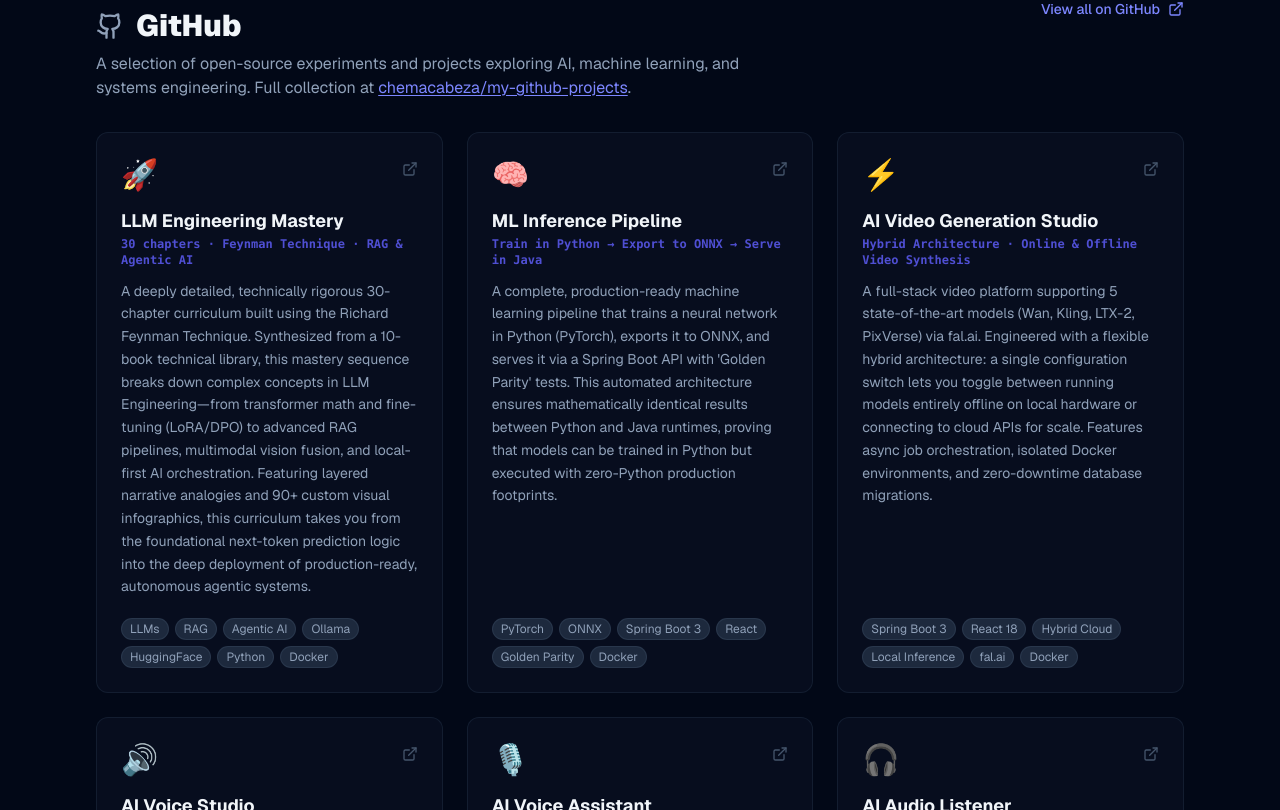
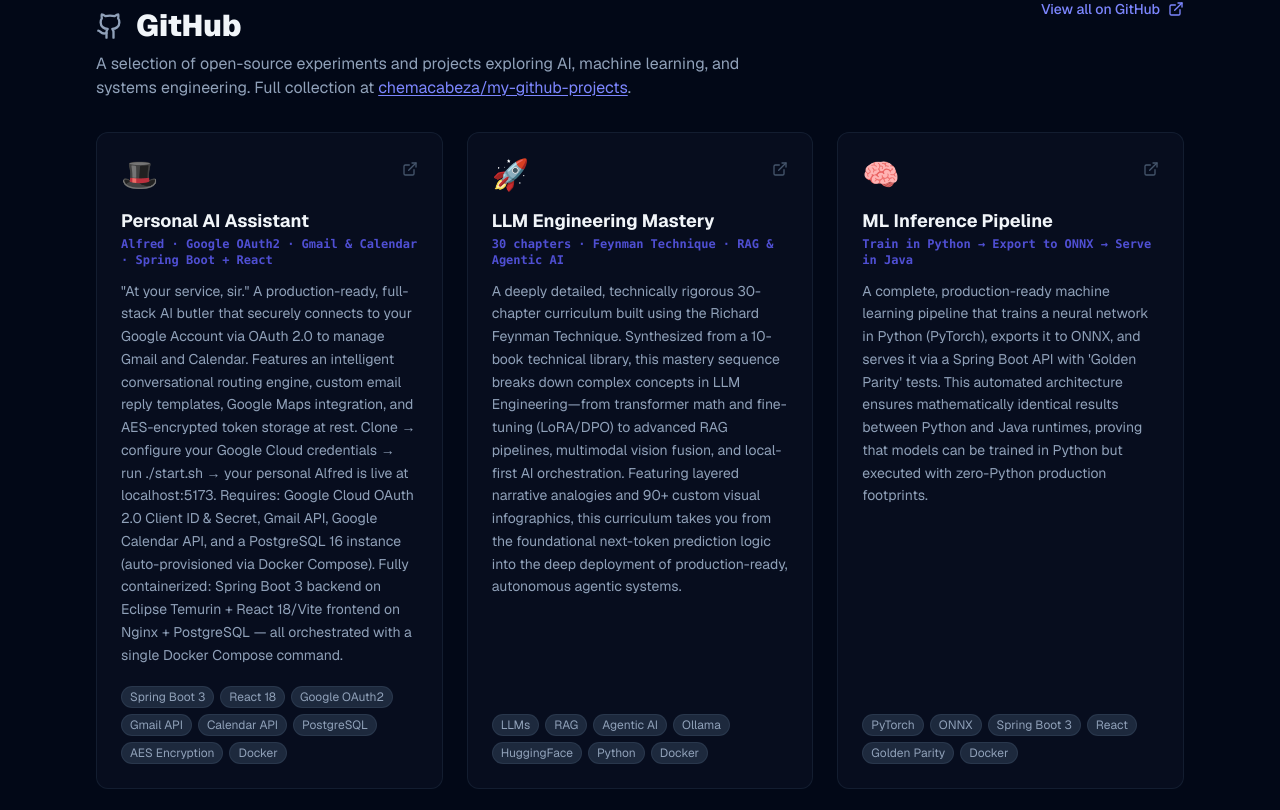
Before and after one commit to chemacabeza/chemacabeza-dev, a Next.js app: page /projects in a window 1280 px wide. Shown: the part 690-1500 px from the top of the page. Built offline with nearby package versions, Linux system fonts and the light colour scheme.

Commit message:
feat: add Personal AI Assistant (Alfred) project card with Google OAuth2 details

```diff
--- a/app/projects/page.tsx
+++ b/app/projects/page.tsx
@@ -14,6 +14,16 @@
 });
 
 const githubProjects = [
+    {
+        repo: "assistant-google",
+        url: "https://github.com/chemacabeza/assistant-google",
+        emoji: "🎩",
+        title: "Personal AI Assistant",
+        subtitle: "Alfred · Google OAuth2 · Gmail & Calendar · Spring Boot + React",
+        description:
+            "\"At your service, sir.\" A production-ready, full-stack AI butler that securely connects to your Google Account via OAuth 2.0 to manage Gmail and Calendar. Features an intelligent conversational routing engine, custom email reply templates, Google Maps integration, and AES-encrypted token storage at rest. Clone → configure your Google Cloud credentials → run ./start.sh → your personal Alfred is live at localhost:5173. Requires: Google Cloud OAuth 2.0 Client ID & Secret, Gmail API, Google Calendar API, and a PostgreSQL 16 instance (auto-provisioned via Docker Compose). Fully containerized: Spring Boot 3 backend on Eclipse Temurin + React 18/Vite frontend on Nginx + PostgreSQL — all orchestrated with a single Docker Compose command.",
+        tags: ["Spring Boot 3", "React 18", "Google OAuth2", "Gmail API", "Calendar API", "PostgreSQL", "AES Encryption", "Docker"],
+    },
     {
         repo: "test-with-llms",
         url: "https://github.com/chemacabeza/test-with-llms",
```
